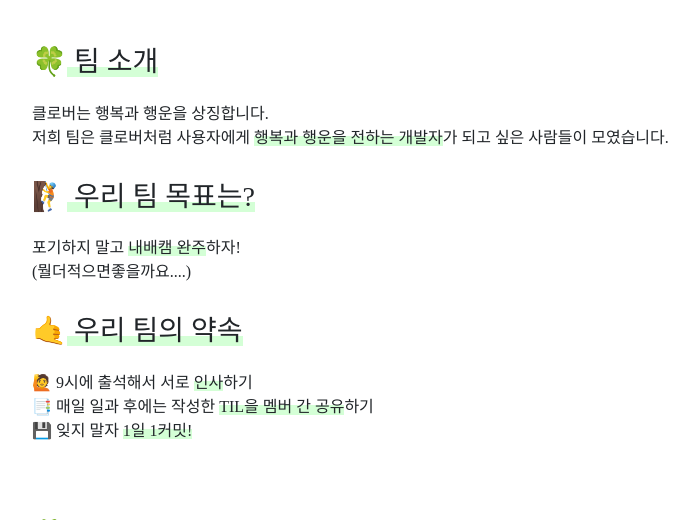
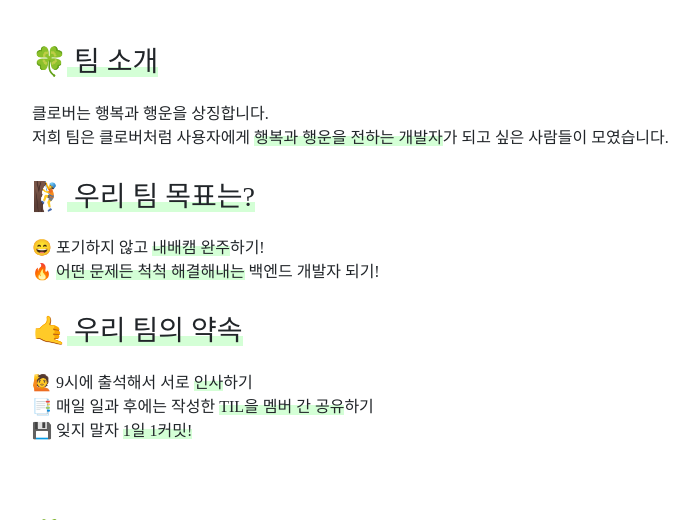
Before and after one commit to jungeun5-choi/Introduce-my-team-CLOVER, a Flask app: page / in a window 1280 px wide. Shown: the part 250-770 px from the top of the page, without its empty margins (28-727 px from the left). Run offline with Flask 3, Linux system fonts and the light colour scheme; data that the repository does not hold is empty; some web fonts are replaced.

Commit message:
팀 소개 페이지 - 목표 추가

```diff
--- a/intro/templates/team.html
+++ b/intro/templates/team.html
@@ -248,8 +248,8 @@
 
         <h3>🧗<span class="highlight"> 우리 팀 목표는?</span></h3>
         <p>
-            포기하지 말고 <span class="highlight">내배캠 완주</span>하자! <br>
-            (뭘더적으면좋을까요....)
+            😄 포기하지 않고 <span class="highlight">내배캠 완주</span>하기!<br>
+            🔥 <span class="highlight">어떤 문제든 척척 해결해내는</span> 백엔드 개발자 되기!
         </p>
 
         <h3>🤙<span class="highlight"> 우리 팀의 약속</span></h3>
```
